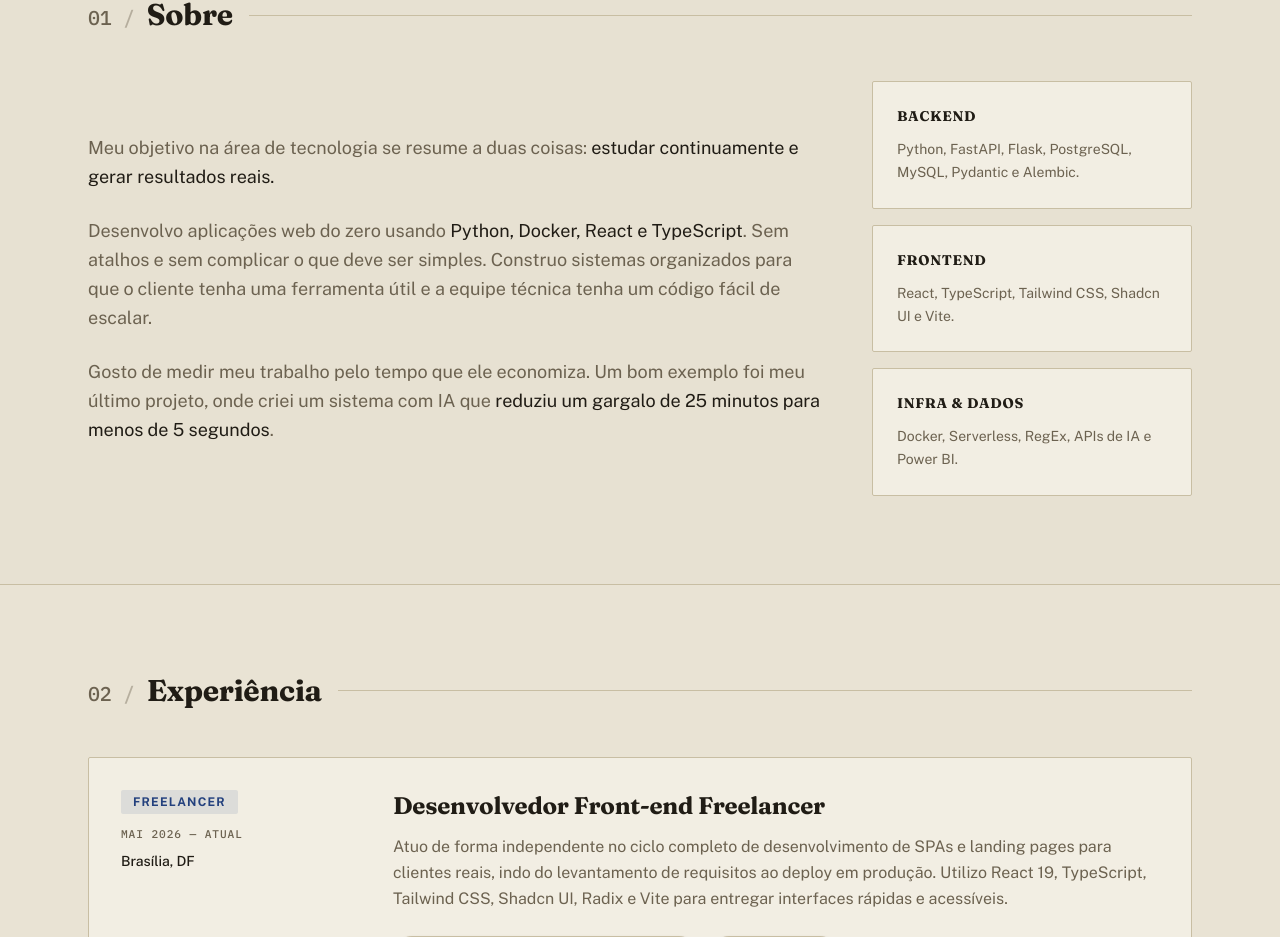
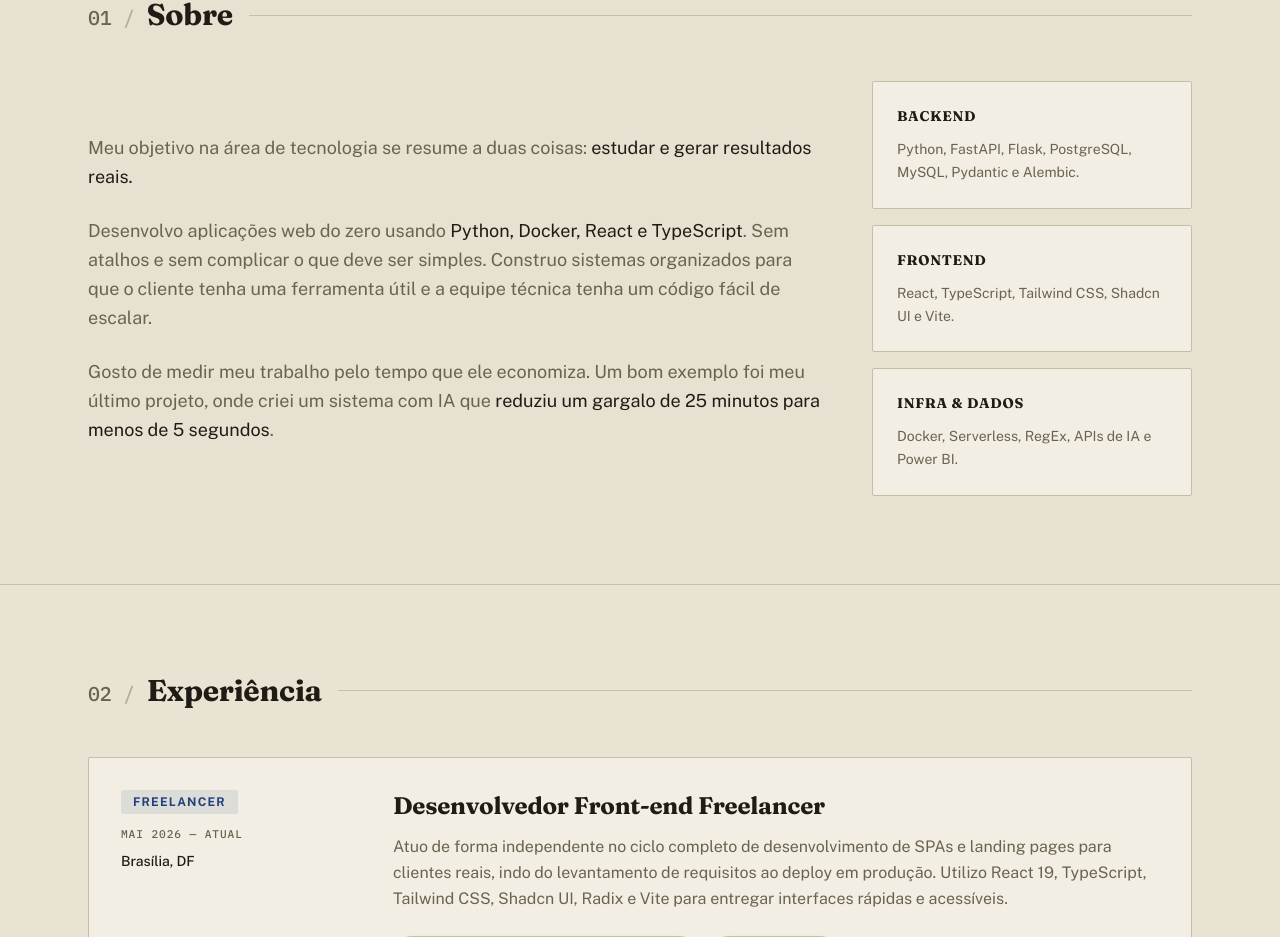
Before and after one commit to JoaoSandovall/Joao-Sandoval, a React (Vite) app: page / in a window 1280 px wide. Shown: the part 986-1923 px from the top of the page. Built offline with nearby package versions, Linux system fonts and the light colour scheme; the HTML template or start-up script is replaced by a standard one.

Commit message:
fix: texto about

```diff
--- a/src/components/home/about.tsx
+++ b/src/components/home/about.tsx
@@ -12,7 +12,7 @@ export default function Sobre() {
         {/* COLUNA DE TEXTO */}
         <div className="space-y-6 text-base leading-relaxed text-muted-foreground sm:text-lg">
           <p>
-            Meu objetivo na área de tecnologia se resume a duas coisas: <span className="text-foreground">estudar continuamente e gerar resultados reais.</span>
+            Meu objetivo na área de tecnologia se resume a duas coisas: <span className="text-foreground">estudar e gerar resultados reais.</span>
           </p>
           <p>
             Desenvolvo aplicações web do zero usando <span className="text-foreground">Python, Docker, React e TypeScript</span>. Sem atalhos e sem complicar o que deve ser simples. Construo sistemas organizados para que o cliente tenha uma ferramenta útil e a equipe técnica tenha um código fácil de escalar.
```
